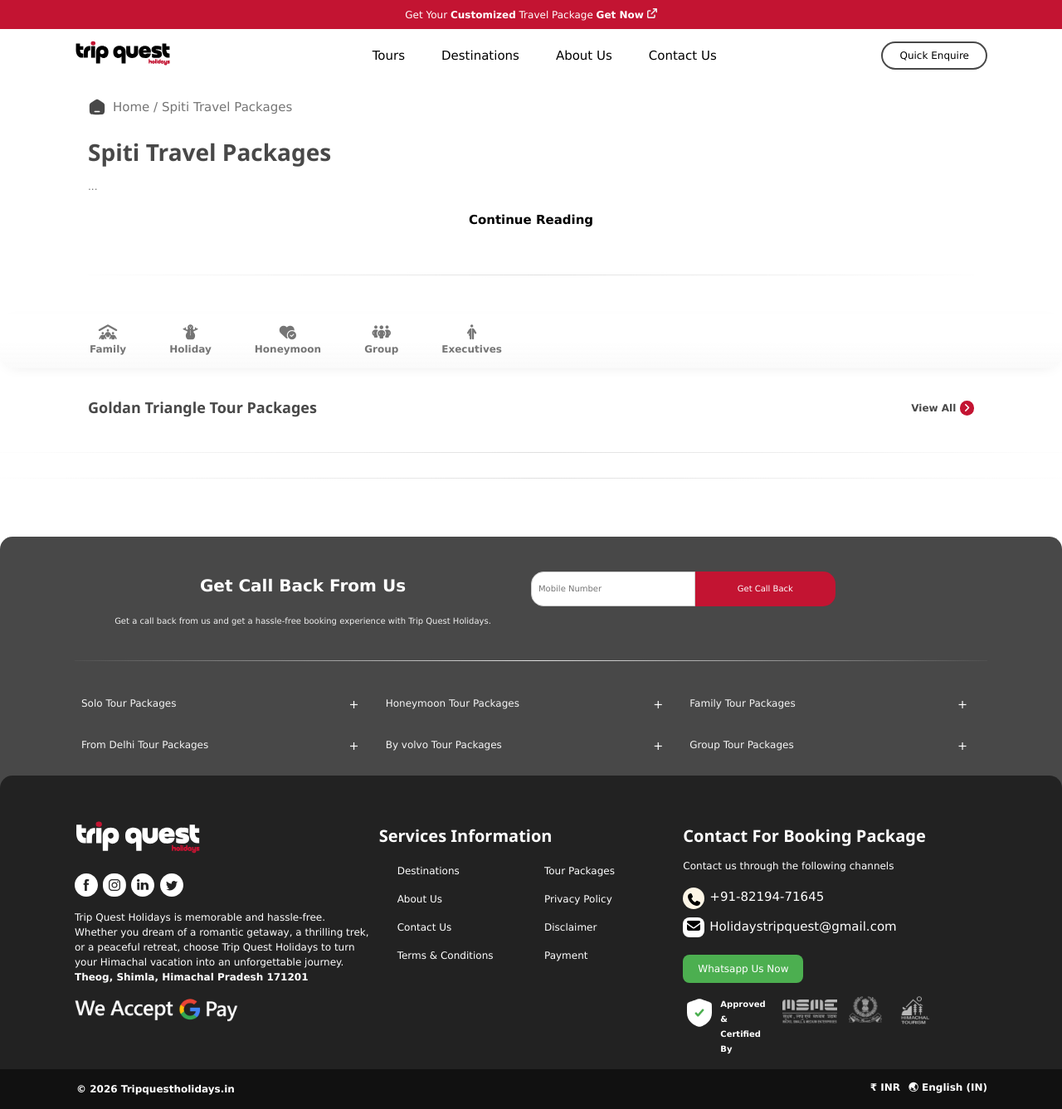
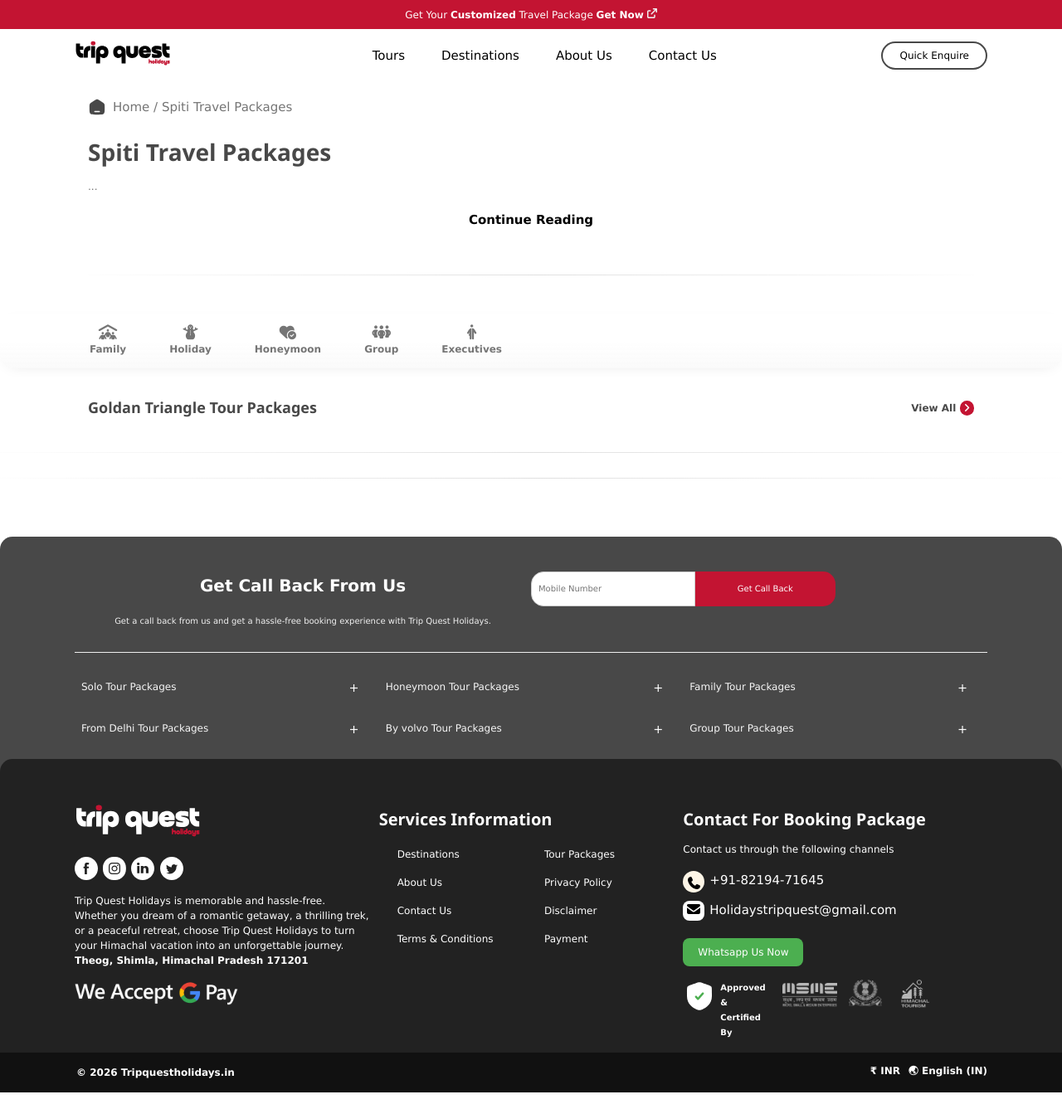
Before and after one commit to VikasLazarus/AURA, a Jekyll site: the page built from tours/spiti-travel-packages.md, in a window 1280 px wide and 1337 px high. Shown: the whole window at 83% size. Built offline with Jekyll 4.4.1, drawn with Linux system fonts in a browser that asks for light colours; nearby versions of some CDN libraries.

Commit message:
Auto-publish update: 2026-07-03 15:39:48

```diff
--- a/_includes/footer.html
+++ b/_includes/footer.html
@@ -15,7 +15,7 @@
       </div>
       <div class="w3-content">
       <div class="w3-row" style="max-width: 600px;"></div>
-      <div class="HR"></div>
+      <hr>
 <div class="w3-row w3-row-padding" style="padding: 0px;">
   <style>
     details.tour_hed { margin-bottom: 8px; border-radius: 15px; overflow: hidden; }
--- a/_includes/nav.html
+++ b/_includes/nav.html
@@ -1,4 +1,4 @@
-<div class="w3-row w3-text-white w3-teal" style="padding: 0px 12px; z-index: 4;">
+<div class="w3-row w3-text-white w3-teal" style="padding: 0px 12px; z-index: 55; position: relative;">
   <div class="w3-content w3-center" style="padding: 6px 0px;">
     <span class="w3-small" style="padding: 16px 12px;">
       <span>Get Your <b class="w3-text-white">Customized</b> Travel Package <b class="w3-text-white">Get Now</b>
@@ -45,19 +45,19 @@
   </div>
 </nav>
 
-<div id="menuNav" class="w3-hide-large w3-hide-medium w3-large" style="background-color: #484848b7; position: fixed; top: 0px; display: none; z-index: 300; height: 100%; width: 100%;" role="dialog" aria-modal="true" aria-label="Mobile Navigation Menu">
+<div id="menuNav" onclick="document.getElementById('menuNav').style.display='none'" class="w3-hide-large w3-hide-medium w3-large" style="background-color: #484848b7; position:fixed; top: 0px; display: none; z-index: 48; height: 100%; width: 100%;" role="dialog" aria-modal="true" aria-label="Mobile Navigation Menu">
 
-  <div class="w3-row w3-padding w3-text-dark-gray w3-white w3-display-container" style="border-radius: 0px 15px 15px 0px; margin: 0px; height: 100%; width: 80%;">
-    <div onclick="document.getElementById('menuNav').style.display='none'" class="w3-display-bottomleft w3-padding w3-border-top" style="width: 100%;"><p>X Close Menu</p></div>
+  <div class="w3-row w3-padding w3-text-dark-gray w3-white" style=" border-radius: 0px 0px 15px 15px; margin: 0px; height: 80%; width: 100%;">
 
-    <div class="w3-row" style="padding-top: 12px;">
+
+    <div class="w3-row" style="padding-top: 100px;">
 
 
 
-      <p class="w3-xxlarge"><b>Menu</b></p>
+
 
       <a href="{{ site.url }}" class="w3-row" style="margin-bottom:12px; text-decoration:none;">
-        <div class="w3-row w3-xlarge" style="padding-left: 12px; padding-bottom: 12px;">Home</div>
+        <button class="w3-row w3-button w3-xlarge" style="padding-left: 12px; padding-bottom: 12px;">Home</button>
       </a>
       <a href="{{ site.url }}/destinations.html" class="w3-row" style="margin-bottom:12px; text-decoration:none;">
         <div class="w3-row w3-xlarge" style="padding-left: 12px; padding-bottom: 12px;">Destinations</div>
```
